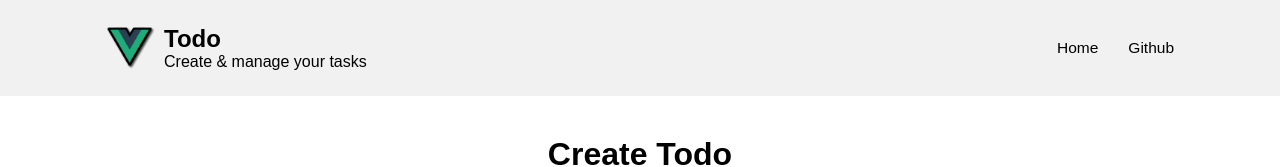
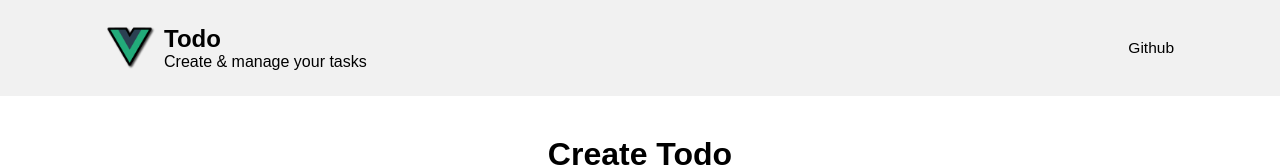
Before and after one commit to sanusiaz/vue-todo, a Vue app: page / in a window 1280 px wide. Shown: the top 167 px of the page. Built offline with nearby package versions, Linux system fonts and the light colour scheme; the HTML template or start-up script is replaced by a standard one.

Commit message:
Unlinked Home From Navigations

```diff
--- a/src/components/includes/NavComponents.vue
+++ b/src/components/includes/NavComponents.vue
@@ -1,6 +1,5 @@
 <template>
     <ul class="nav-routes">
-        <RouterLink :to="{ name: 'home' }">Home</RouterLink>
         <li>
             <a href="https://github.com/sanusiaz" target="_blank">Github</a>
         </li>
```
